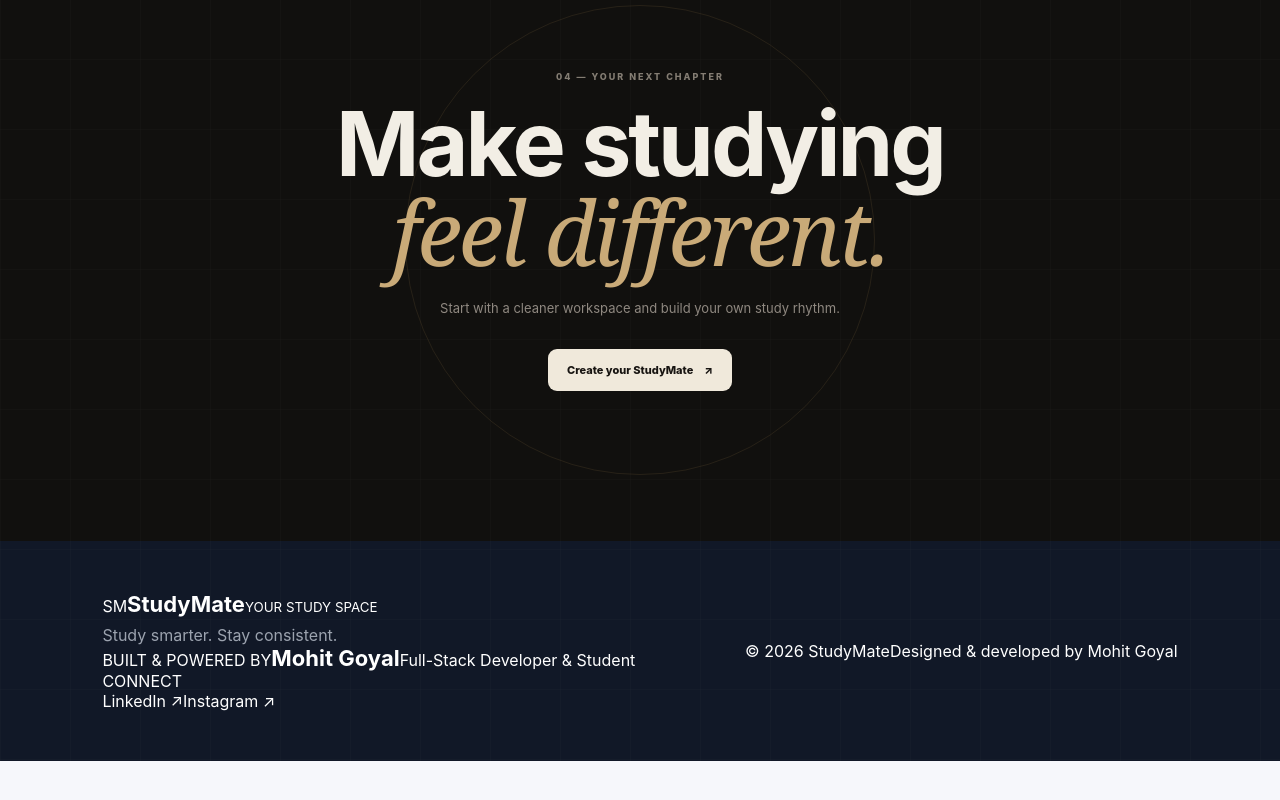
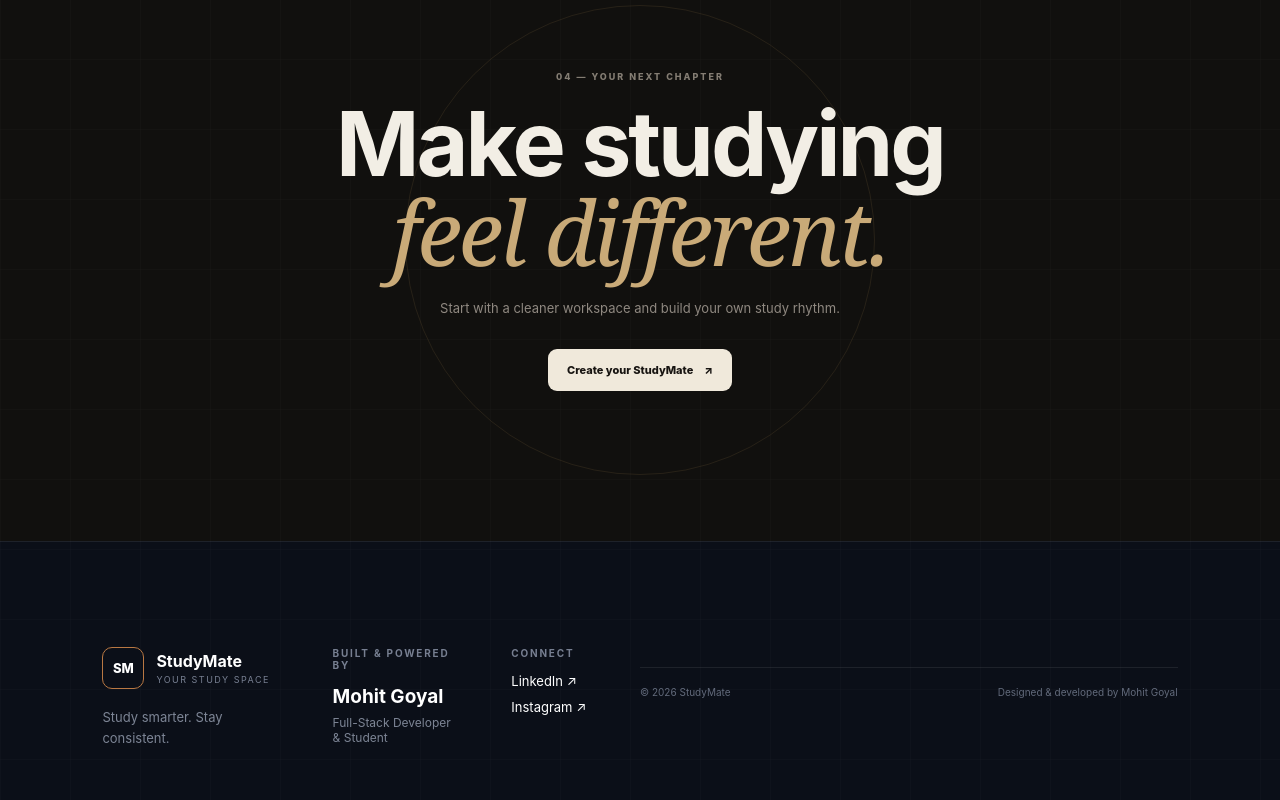
Before and after one commit to Mohit-devv24/studymate2, a React (Vite) app in the folder web/: page / in a window 1280 px wide. Shown: the part 3441-4241 px from the top of the page. Before the commit the page ends 4202 px from the top, so only its background shows below. Built offline with nearby package versions, Linux system fonts and the light colour scheme; no server answers; a web font is replaced by a local one.

Commit message:
Fix footer styling

```diff
--- a/web/src/components/SiteFooter.css
+++ b/web/src/components/SiteFooter.css
@@ -0,0 +1,125 @@
+.site-footer {
+  width: 100%;
+  background: #0b0f18;
+  color: #ffffff;
+  border-top: 1px solid rgba(255, 255, 255, 0.08);
+}
+
+.site-footer-inner {
+  width: min(1200px, 90%);
+  margin: 0 auto;
+  padding: 55px 0 45px;
+  display: grid;
+  grid-template-columns: 1.4fr 1fr 1fr;
+  gap: 50px;
+  align-items: start;
+}
+
+.site-footer-logo {
+  display: inline-flex;
+  align-items: center;
+  gap: 12px;
+  color: #ffffff;
+  text-decoration: none;
+}
+
+.site-footer-mark {
+  width: 42px;
+  height: 42px;
+  display: grid;
+  place-items: center;
+  border: 1px solid #b97843;
+  border-radius: 10px;
+  color: #ffffff;
+  font-size: 13px;
+  font-weight: 800;
+}
+
+.site-footer-brand-text {
+  display: flex;
+  flex-direction: column;
+  gap: 3px;
+}
+
+.site-footer-brand-text strong {
+  font-size: 16px;
+}
+
+.site-footer-brand-text small {
+  color: #777f91;
+  font-size: 9px;
+  letter-spacing: 1.5px;
+}
+
+.site-footer-brand > p {
+  margin: 18px 0 0;
+  color: #7d8595;
+  font-size: 13px;
+  line-height: 1.6;
+}
+
+.site-footer-label {
+  display: block;
+  margin-bottom: 14px;
+  color: #777f91;
+  font-size: 10px;
+  font-weight: 700;
+  letter-spacing: 1.8px;
+}
+
+.site-footer-about strong {
+  display: block;
+  font-size: 19px;
+  margin-bottom: 7px;
+}
+
+.site-footer-role {
+  display: block;
+  color: #7d8595;
+  font-size: 12px;
+}
+
+.site-footer-socials {
+  display: flex;
+  flex-direction: column;
+  align-items: flex-start;
+  gap: 10px;
+}
+
+.site-footer-socials a {
+  color: #ffffff;
+  text-decoration: none;
+  font-size: 13px;
+  transition: 0.2s ease;
+}
+
+.site-footer-socials a:hover {
+  color: #b97843;
+  transform: translateX(3px);
+}
+
+.site-footer-bottom {
+  width: min(1200px, 90%);
+  margin: 0 auto;
+  padding: 18px 0 22px;
+  display: flex;
+  justify-content: space-between;
+  align-items: center;
+  border-top: 1px solid rgba(255, 255, 255, 0.08);
+  color: #626a7b;
+  font-size: 10px;
+}
+
+@media (max-width: 700px) {
+  .site-footer-inner {
+    grid-template-columns: 1fr;
+    gap: 30px;
+    padding: 40px 0;
+  }
+
+  .site-footer-bottom {
+    flex-direction: column;
+    align-items: flex-start;
+    gap: 8px;
+  }
+}
```
